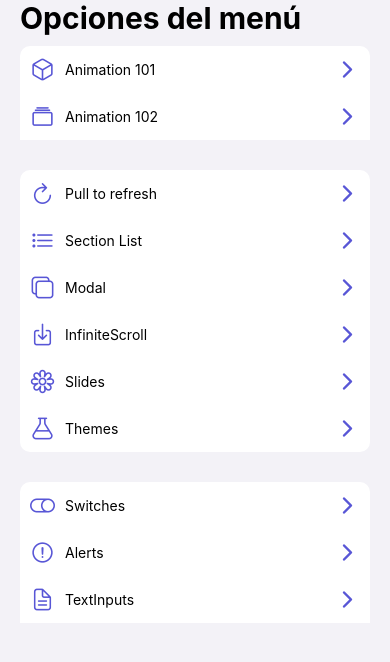
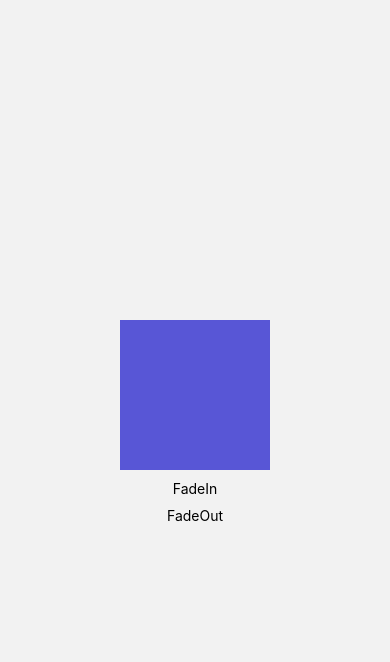
Before and after one commit to Lautaro261/componentsApp, a React Native app: screen /Animation101Screen in a window 390 px wide. Shown: the top 662 px of the page. Built offline with nearby package versions, Linux system fonts and the light colour scheme.

Commit message:
Animation101Screen en proceso...

```diff
--- a/src/presentation/components/ui/MenuItem.tsx
+++ b/src/presentation/components/ui/MenuItem.tsx
@@ -3,6 +3,7 @@ import React from 'react';
 import { View, Text, Pressable, StyleSheet} from 'react-native';
 import { colors } from '../../../config/theme/globalTheme';
 import  Icon from 'react-native-vector-icons/Ionicons';
+import { useNavigation } from '@react-navigation/native';
 
 interface Props{
     name:string;
@@ -13,9 +14,11 @@ interface Props{
 }
 
 export const MenuItem = ({name, icon, component, isFirst, isLast}:Props) => {
+    const navigation = useNavigation<any>();
+
   return (
     <Pressable
-    onPress={()=>console.log('Click/tap')}
+    onPress={()=>navigation.navigate(component)}
     >
         <View
         style={{
--- a/src/presentation/navigator/Navigator.tsx
+++ b/src/presentation/navigator/Navigator.tsx
@@ -1,6 +1,7 @@
 import React from 'react';
 import { createStackNavigator } from '@react-navigation/stack';
 import { HomeScreen } from '../screens/home/HomeScreen';
+import { Animation101Screen } from '../screens/animations/Animation101Screen';
 
 const Stack = createStackNavigator();
 
@@ -12,6 +13,7 @@ export const Navigator = () => {
     }}
     >
       <Stack.Screen name="Home" component={HomeScreen} />
+      <Stack.Screen name="Animation101Screen" component={Animation101Screen}/>
     </Stack.Navigator>
   );
 };
--- /dev/null
+++ b/src/presentation/screens/animations/Animation101Screen.tsx
@@ -0,0 +1,43 @@
+/* eslint-disable react-native/no-inline-styles */
+import React from 'react';
+import { View, Text, StyleSheet, Pressable } from 'react-native';
+import { colors } from '../../../config/theme/globalTheme';
+
+export const Animation101Screen = () => {
+  return (
+    <View style={styles.constainer}>
+        <View
+        style={[
+            styles.purpleBox,
+        ]}
+        />
+
+        <Pressable
+        onPress={()=>console.log('fadeIn')}
+        style={{marginTop:10}}
+        >
+            <Text>FadeIn</Text>
+        </Pressable>
+
+        <Pressable
+        onPress={()=>console.log('fadeOut')}
+        style={{marginTop:10}}
+        >
+            <Text>FadeOut</Text>
+        </Pressable>
+    </View>
+  );
+};
+
+const styles = StyleSheet.create({
+    constainer:{
+        flex:1,
+        alignItems:'center',
+        justifyContent: 'center',
+    },
+    purpleBox:{
+        backgroundColor: colors.primary,
+        width: 150,
+        height:150,
+    },
+});
```
